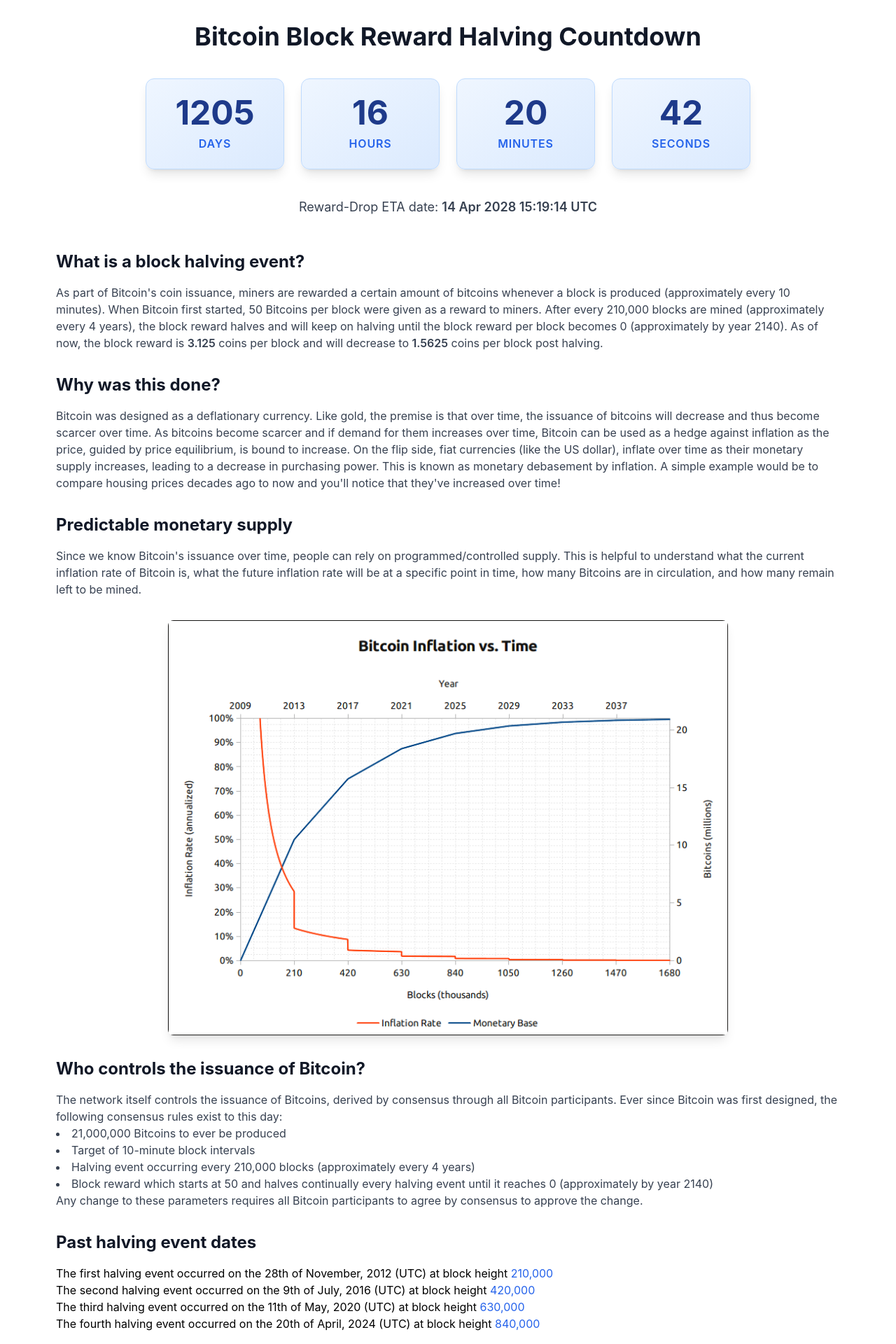
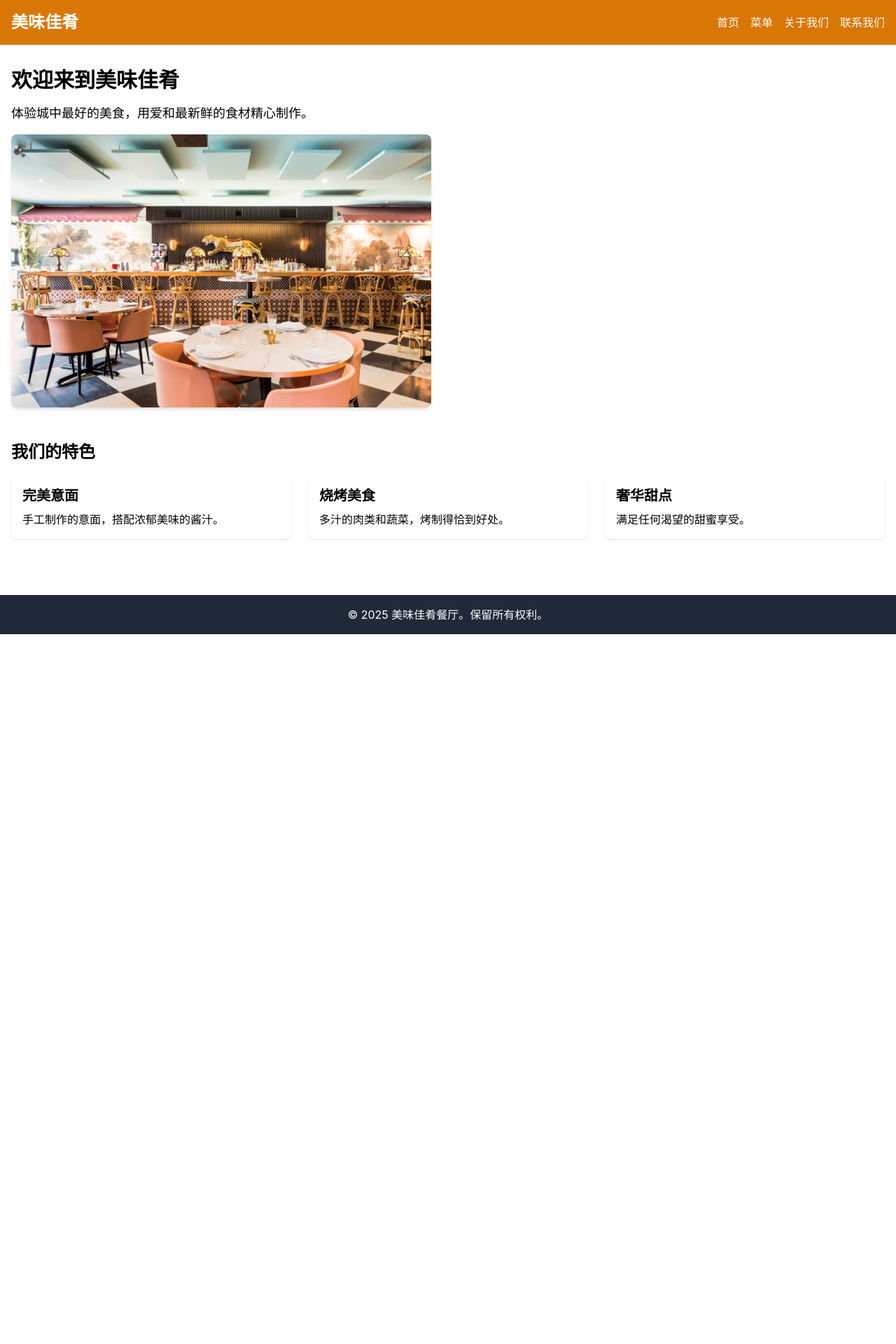
Before and after one commit to scottvan2008/CoinWait.com, a Next.js app: page / in a window 1280 px wide. Shown: the top 1920 px of the page at 70% size. After the commit the page ends 906 px from the top, so only its background shows below. Built offline with nearby package versions, Linux system fonts and the light colour scheme.

Commit message:
For wechat check

```diff
--- a/app/page.tsx
+++ b/app/page.tsx
@@ -1,233 +1,311 @@
-"use client"; // Mark this component as a Client Component
+// "use client"; // Mark this component as a Client Component
 
-/* eslint-disable react/no-unescaped-entities */
+// /* eslint-disable react/no-unescaped-entities */
 
-// pages/index.tsx
-import Image from "next/image";
-import Link from "next/link";
-import { useState } from "react"; // Import useState for modal functionality
-import { CountdownFlipper } from "@/components/countdown-flipper";
-import StatsSection from "@/components/StatsSection";
-import HalvingEvents from "@/components/HalvingEvents"; // Import the new HalvingEvents component
+// // pages/index.tsx
+// import Image from "next/image";
+// import Link from "next/link";
+// import { useState } from "react"; // Import useState for modal functionality
+// import { CountdownFlipper } from "@/components/countdown-flipper";
+// import StatsSection from "@/components/StatsSection";
+// import HalvingEvents from "@/components/HalvingEvents"; // Import the new HalvingEvents component
+
+// export default function Home() {
+//   const [isModalOpen, setIsModalOpen] = useState(false);
+//   const [modalImageSrc, setModalImageSrc] = useState("");
+
+//   // Function to open the modal with the clicked image
+//   const openModal = (src: string) => {
+//     setModalImageSrc(src);
+//     setIsModalOpen(true);
+//   };
+
+//   // Function to close the modal
+//   const closeModal = () => {
+//     setIsModalOpen(false);
+//     setModalImageSrc("");
+//   };
+
+//   return (
+//     <main className="container mx-auto px-4 py-8 max-w-6xl">
+//       {/* Hero Section */}
+//       <div className="text-center mb-12">
+//         <h1 className="text-4xl font-bold mb-6 text-gray-900">
+//           Bitcoin Block Reward Halving Countdown
+//         </h1>
+
+//         {/* Countdown Timer */}
+//         <CountdownFlipper
+//           targetDate="2028-04-14 15:19:14"
+//           labels={["Days", "Hours", "Minutes", "Seconds"]}
+//         />
+
+//         {/* Reward Drop ETA */}
+//         <div className="text-lg mt-6 text-gray-700">
+//           Reward-Drop ETA date:{" "}
+//           <strong className="font-semibold">14 Apr 2028 15:19:14 UTC</strong>
+//         </div>
+//       </div>
+
+//       {/* Content Section */}
+//       <section className="prose max-w-none mb-12">
+//         {/* What is a Block Halving Event? */}
+//         <h2 className="text-2xl font-bold text-gray-900 mb-4">
+//           What is a block halving event?
+//         </h2>
+//         <p className="text-gray-700">
+//           As part of Bitcoin's coin issuance, miners are rewarded a certain
+//           amount of bitcoins whenever a block is produced (approximately every
+//           10 minutes). When Bitcoin first started, 50 Bitcoins per block were
+//           given as a reward to miners. After every 210,000 blocks are mined
+//           (approximately every 4 years), the block reward halves and will keep
+//           on halving until the block reward per block becomes 0 (approximately
+//           by year 2140). As of now, the block reward is{" "}
+//           <b className="font-semibold">3.125</b> coins per block and will
+//           decrease to <b className="font-semibold">1.5625</b> coins per block
+//           post halving.
+//         </p>
+
+//         {/* Why was this done? */}
+//         <h2 className="text-2xl font-bold text-gray-900 mt-8 mb-4">
+//           Why was this done?
+//         </h2>
+//         <p className="text-gray-700">
+//           Bitcoin was designed as a deflationary currency. Like gold, the
+//           premise is that over time, the issuance of bitcoins will decrease and
+//           thus become scarcer over time. As bitcoins become scarcer and if
+//           demand for them increases over time, Bitcoin can be used as a hedge
+//           against inflation as the price, guided by price equilibrium, is bound
+//           to increase. On the flip side, fiat currencies (like the US dollar),
+//           inflate over time as their monetary supply increases, leading to a
+//           decrease in purchasing power. This is known as monetary debasement by
+//           inflation. A simple example would be to compare housing prices decades
+//           ago to now and you'll notice that they've increased over time!
+//         </p>
+
+//         {/* Predictable Monetary Supply */}
+//         <h2 className="text-2xl font-bold text-gray-900 mt-8 mb-4">
+//           Predictable monetary supply
+//         </h2>
+//         <p className="text-gray-700">
+//           Since we know Bitcoin's issuance over time, people can rely on
+//           programmed/controlled supply. This is helpful to understand what the
+//           current inflation rate of Bitcoin is, what the future inflation rate
+//           will be at a specific point in time, how many Bitcoins are in
+//           circulation, and how many remain left to be mined.
+//         </p>
+
+//         {/* Bitcoin Inflation Chart */}
+//         <div className="my-8">
+//           <div
+//             onClick={() => openModal("/bitcoin-inflation-chart.png")}
+//             className="cursor-pointer"
+//           >
+//             <Image
+//               src="/bitcoin-inflation-chart.png"
+//               alt="Bitcoin inflation chart"
+//               width={800}
+//               height={400}
+//               className="mx-auto rounded-lg shadow-lg"
+//             />
+//           </div>
+//         </div>
+
+//         {/* Who Controls the Issuance of Bitcoin? */}
+//         <h2 className="text-2xl font-bold text-gray-900 mt-8 mb-4">
+//           Who controls the issuance of Bitcoin?
+//         </h2>
+//         <p className="text-gray-700">
+//           The network itself controls the issuance of Bitcoins, derived by
+//           consensus through all Bitcoin participants. Ever since Bitcoin was
+//           first designed, the following consensus rules exist to this day:
+//         </p>
+//         <ul className="list-disc list-inside text-gray-700">
+//           <li>21,000,000 Bitcoins to ever be produced</li>
+//           <li>Target of 10-minute block intervals</li>
+//           <li>
+//             Halving event occurring every 210,000 blocks (approximately every 4
+//             years)
+//           </li>
+//           <li>
+//             Block reward which starts at 50 and halves continually every halving
+//             event until it reaches 0 (approximately by year 2140)
+//           </li>
+//         </ul>
+//         <p className="text-gray-700">
+//           Any change to these parameters requires all Bitcoin participants to
+//           agree by consensus to approve the change.
+//         </p>
+
+//         {/* Past Halving Event Dates */}
+//         <h2 className="text-2xl font-bold text-gray-900 mt-8 mb-4">
+//           Past halving event dates
+//         </h2>
+//         <HalvingEvents /> {/* Use the HalvingEvents component here */}
+
+//         {/* Past Halving Price Performance */}
+//         <h2 className="text-2xl font-bold text-gray-900 mt-8 mb-4">
+//           Past halving price performance
+//         </h2>
+//         <p className="text-gray-700">
+//           It is always a debate on what Bitcoin will do in terms of pricing for
+//           a halving event. Some people believe that the halving is already
+//           priced in by the market and thus there's no expectation for the price
+//           to do anything. Others believe that due to price equilibrium, a
+//           halving of supply should cause an increase in price if demand for
+//           Bitcoins is equal or greater than what it was before the halving
+//           event. Below is a chart showing past price performance of the last
+//           four halving events:
+//         </p>
+
+//         {/* Bitcoin Halving Chart */}
+//         <div className="my-8">
+//           <div
+//             onClick={() => openModal("/tz7lSIL0.png")}
+//             className="cursor-pointer"
+//           >
+//             <Image
+//               src="/tz7lSIL0.png"
+//               alt="Bitcoin halving chart"
+//               width={1000}
+//               height={500}
+//               className="mx-auto rounded-lg shadow-lg"
+//             />
+//           </div>
+//         </div>
+//       </section>
+
+//       {/* Stats Section */}
+//       <StatsSection />
+
+//       {/* Footer */}
+//       <footer className="text-center py-8 border-t border-gray-200">
+//         <div
+//           // Useless comments below
+//           // onClick={() => openModal("/bitcoin.png")}
+//           // className="cursor-pointer"
+//         >
+//           <Image
+//             src="/bitcoin.png"
+//             alt="Bitcoin logo"
+//             width={100}
+//             height={100}
+//             className="mx-auto mb-4"
+//           />
+//         </div>
+//         <h2>
+//           <Link
+//             href="https://www.litecoinblockhalf.com"
+//             className="text-2xl text-blue-600 hover:text-blue-800 transition-colors"
+//           >
+//             Litecoin Block Halving Countdown
+//           </Link>
+//         </h2>
+//       </footer>
+
+//       {/* Modal */}
+//       {isModalOpen && (
+//         <div
+//           className="fixed inset-0 bg-black bg-opacity-75 flex items-center justify-center z-50"
+//           onClick={closeModal} // Close modal when clicking outside the image
+//         >
+//           <div className="relative max-w-[90vw] max-h-[90vh] overflow-auto">
+//             <button
+//               onClick={closeModal}
+//               className="absolute top-4 right-4 text-white text-3xl bg-black bg-opacity-50 rounded-full w-10 h-10 flex items-center justify-center hover:bg-opacity-75 transition-colors"
+//             >
+//               X
+//             </button>
+//             <div className="w-full h-full flex items-center justify-center">
+//               {/* Use a regular <img> tag for full-size display */}
+//               <img
+//                 src={modalImageSrc}
+//                 alt="Modal Image"
+//                 className="max-w-full max-h-full"
+//                 style={{ objectFit: "contain" }} // Ensure the image fits within the viewport
+//               />
+//             </div>
+//           </div>
+//         </div>
+//       )}
+//     </main>
+//   );
+// }
+
+import Image from "next/image"
 
 export default function Home() {
-  const [isModalOpen, setIsModalOpen] = useState(false);
-  const [modalImageSrc, setModalImageSrc] = useState("");
-
-  // Function to open the modal with the clicked image
-  const openModal = (src: string) => {
-    setModalImageSrc(src);
-    setIsModalOpen(true);
-  };
-
-  // Function to close the modal
-  const closeModal = () => {
-    setIsModalOpen(false);
-    setModalImageSrc("");
-  };
-
   return (
-    <main className="container mx-auto px-4 py-8 max-w-6xl">
-      {/* Hero Section */}
-      <div className="text-center mb-12">
-        <h1 className="text-4xl font-bold mb-6 text-gray-900">
-          Bitcoin Block Reward Halving Countdown
-        </h1>
-
-        {/* Countdown Timer */}
-        <CountdownFlipper
-          targetDate="2028-04-14 15:19:14"
-          labels={["Days", "Hours", "Minutes", "Seconds"]}
-        />
-
-        {/* Reward Drop ETA */}
-        <div className="text-lg mt-6 text-gray-700">
-          Reward-Drop ETA date:{" "}
-          <strong className="font-semibold">14 Apr 2028 15:19:14 UTC</strong>
-        </div>
-      </div>
-
-      {/* Content Section */}
-      <section className="prose max-w-none mb-12">
-        {/* What is a Block Halving Event? */}
-        <h2 className="text-2xl font-bold text-gray-900 mb-4">
-          What is a block halving event?
-        </h2>
-        <p className="text-gray-700">
-          As part of Bitcoin's coin issuance, miners are rewarded a certain
-          amount of bitcoins whenever a block is produced (approximately every
-          10 minutes). When Bitcoin first started, 50 Bitcoins per block were
-          given as a reward to miners. After every 210,000 blocks are mined
-          (approximately every 4 years), the block reward halves and will keep
-          on halving until the block reward per block becomes 0 (approximately
-          by year 2140). As of now, the block reward is{" "}
-          <b className="font-semibold">3.125</b> coins per block and will
-          decrease to <b className="font-semibold">1.5625</b> coins per block
-          post halving.
-        </p>
-
-        {/* Why was this done? */}
-        <h2 className="text-2xl font-bold text-gray-900 mt-8 mb-4">
-          Why was this done?
-        </h2>
-        <p className="text-gray-700">
-          Bitcoin was designed as a deflationary currency. Like gold, the
-          premise is that over time, the issuance of bitcoins will decrease and
-          thus become scarcer over time. As bitcoins become scarcer and if
-          demand for them increases over time, Bitcoin can be used as a hedge
-          against inflation as the price, guided by price equilibrium, is bound
-          to increase. On the flip side, fiat currencies (like the US dollar),
-          inflate over time as their monetary supply increases, leading to a
-          decrease in purchasing power. This is known as monetary debasement by
-          inflation. A simple example would be to compare housing prices decades
-          ago to now and you'll notice that they've increased over time!
-        </p>
-
-        {/* Predictable Monetary Supply */}
-        <h2 className="text-2xl font-bold text-gray-900 mt-8 mb-4">
-          Predictable monetary supply
-        </h2>
-        <p className="text-gray-700">
-          Since we know Bitcoin's issuance over time, people can rely on
-          programmed/controlled supply. This is helpful to understand what the
-          current inflation rate of Bitcoin is, what the future inflation rate
-          will be at a specific point in time, how many Bitcoins are in
-          circulation, and how many remain left to be mined.
-        </p>
-
-        {/* Bitcoin Inflation Chart */}
-        <div className="my-8">
-          <div
-            onClick={() => openModal("/bitcoin-inflation-chart.png")}
-            className="cursor-pointer"
-          >
-            <Image
-              src="/bitcoin-inflation-chart.png"
-              alt="Bitcoin inflation chart"
-              width={800}
-              height={400}
-              className="mx-auto rounded-lg shadow-lg"
-            />
-          </div>
-        </div>
-
-        {/* Who Controls the Issuance of Bitcoin? */}
-        <h2 className="text-2xl font-bold text-gray-900 mt-8 mb-4">
-          Who controls the issuance of Bitcoin?
-        </h2>
-        <p className="text-gray-700">
-          The network itself controls the issuance of Bitcoins, derived by
-          consensus through all Bitcoin participants. Ever since Bitcoin was
-          first designed, the following consensus rules exist to this day:
-        </p>
-        <ul className="list-disc list-inside text-gray-700">
-          <li>21,000,000 Bitcoins to ever be produced</li>
-          <li>Target of 10-minute block intervals</li>
+    <div className="flex flex-col min-h-screen">
+      <header className="bg-amber-600 text-white p-4">
+        <div className="container mx-auto flex justify-between items-center">
+          <h1 className="text-2xl font-bold">美味佳肴</h1>
+          <nav>
+            <ul className="flex space-x-4">
               <li>
-            Halving event occurring every 210,000 blocks (approximately every 4
-            years)
+                <a href="#" className="hover:underline">
+                  首页
+                </a>
               </li>
               <li>
-            Block reward which starts at 50 and halves continually every halving
-            event until it reaches 0 (approximately by year 2140)
+                <a href="#" className="hover:underline">
+                  菜单
+                </a>
+              </li>
+              <li>
+                <a href="#" className="hover:underline">
+                  关于我们
+                </a>
+              </li>
+              <li>
+                <a href="#" className="hover:underline">
+                  联系我们
+                </a>
               </li>
             </ul>
-        <p className="text-gray-700">
-          Any change to these parameters requires all Bitcoin participants to
-          agree by consensus to approve the change.
+          </nav>
+        </div>
+      </header>
+
+      <main className="flex-grow container mx-auto px-4 py-8">
+        <section className="mb-12">
+          <h2 className="text-3xl font-bold mb-4">欢迎来到美味佳肴</h2>
+          <p className="text-lg mb-4">
+            体验城中最好的美食，用爱和最新鲜的食材精心制作。
           </p>
+          <Image
+            src="/placeholder.jpg?height=400&width=600"
+            alt="美味佳肴"
+            width={600}
+            height={400}
+            className="rounded-lg shadow-md"
+          />
+        </section>
 
-        {/* Past Halving Event Dates */}
-        <h2 className="text-2xl font-bold text-gray-900 mt-8 mb-4">
-          Past halving event dates
-        </h2>
-        <HalvingEvents /> {/* Use the HalvingEvents component here */}
-
-        {/* Past Halving Price Performance */}
-        <h2 className="text-2xl font-bold text-gray-900 mt-8 mb-4">
-          Past halving price performance
-        </h2>
-        <p className="text-gray-700">
-          It is always a debate on what Bitcoin will do in terms of pricing for
-          a halving event. Some people believe that the halving is already
-          priced in by the market and thus there's no expectation for the price
-          to do anything. Others believe that due to price equilibrium, a
-          halving of supply should cause an increase in price if demand for
-          Bitcoins is equal or greater than what it was before the halving
-          event. Below is a chart showing past price performance of the last
-          four halving events:
-        </p>
-
-        {/* Bitcoin Halving Chart */}
-        <div className="my-8">
-          <div
-            onClick={() => openModal("/tz7lSIL0.png")}
-            className="cursor-pointer"
-          >
-            <Image
-              src="/tz7lSIL0.png"
-              alt="Bitcoin halving chart"
-              width={1000}
-              height={500}
-              className="mx-auto rounded-lg shadow-lg"
-            />
+        <section className="mb-12">
+          <h2 className="text-2xl font-bold mb-4">我们的特色</h2>
+          <div className="grid grid-cols-1 md:grid-cols-3 gap-6">
+            <div className="bg-white p-4 rounded-lg shadow">
+              <h3 className="text-xl font-semibold mb-2">完美意面</h3>
+              <p>手工制作的意面，搭配浓郁美味的酱汁。</p>
+            </div>
+            <div className="bg-white p-4 rounded-lg shadow">
+              <h3 className="text-xl font-semibold mb-2">烧烤美食</h3>
+              <p>多汁的肉类和蔬菜，烤制得恰到好处。</p>
+            </div>
+            <div className="bg-white p-4 rounded-lg shadow">
+              <h3 className="text-xl font-semibold mb-2">奢华甜点</h3>
+              <p>满足任何渴望的甜蜜享受。</p>
             </div>
           </div>
         </section>
+      </main>
 
-      {/* Stats Section */}
-      <StatsSection />
-
-      {/* Footer */}
-      <footer className="text-center py-8 border-t border-gray-200">
-        <div
-          // Useless comments below
-          // onClick={() => openModal("/bitcoin.png")}
-          // className="cursor-pointer"
-        >
-          <Image
-            src="/bitcoin.png"
-            alt="Bitcoin logo"
-            width={100}
-            height={100}
-            className="mx-auto mb-4"
-          />
+      <footer className="bg-gray-800 text-white p-4">
+        <div className="container mx-auto text-center">
+          <p>&copy; 2025 美味佳肴餐厅。保留所有权利。</p>
         </div>
-        <h2>
-          <Link
-            href="https://www.litecoinblockhalf.com"
-            className="text-2xl text-blue-600 hover:text-blue-800 transition-colors"
-          >
-            Litecoin Block Halving Countdown
-          </Link>
-        </h2>
       </footer>
-
-      {/* Modal */}
-      {isModalOpen && (
-        <div
-          className="fixed inset-0 bg-black bg-opacity-75 flex items-center justify-center z-50"
-          onClick={closeModal} // Close modal when clicking outside the image
-        >
-          <div className="relative max-w-[90vw] max-h-[90vh] overflow-auto">
-            <button
-              onClick={closeModal}
-              className="absolute top-4 right-4 text-white text-3xl bg-black bg-opacity-50 rounded-full w-10 h-10 flex items-center justify-center hover:bg-opacity-75 transition-colors"
-            >
-              X
-            </button>
-            <div className="w-full h-full flex items-center justify-center">
-              {/* Use a regular <img> tag for full-size display */}
-              <img
-                src={modalImageSrc}
-                alt="Modal Image"
-                className="max-w-full max-h-full"
-                style={{ objectFit: "contain" }} // Ensure the image fits within the viewport
-              />
     </div>
-          </div>
-        </div>
-      )}
-    </main>
-  );
+  )
 }
```
Also changed, not shown: public/placeholder.jpg (added). Lines whose indentation alone changed are shown as unchanged.
